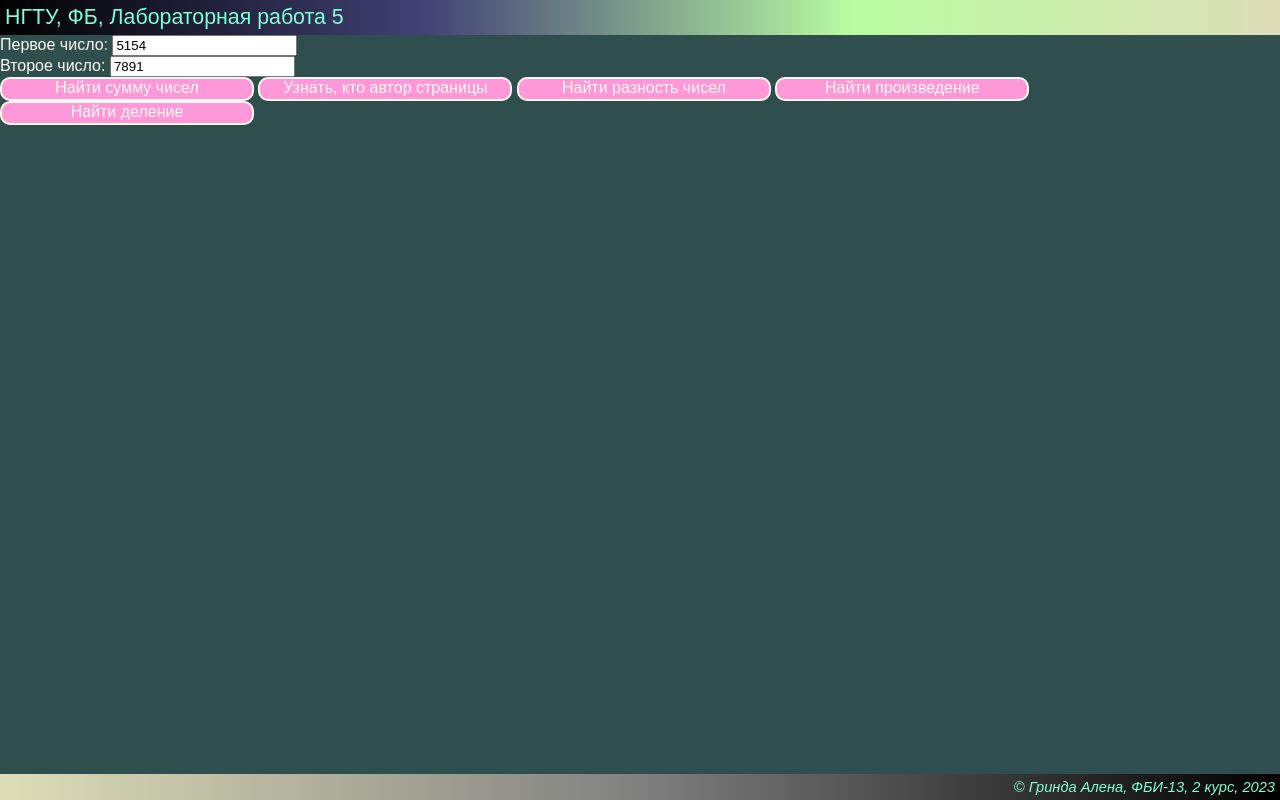
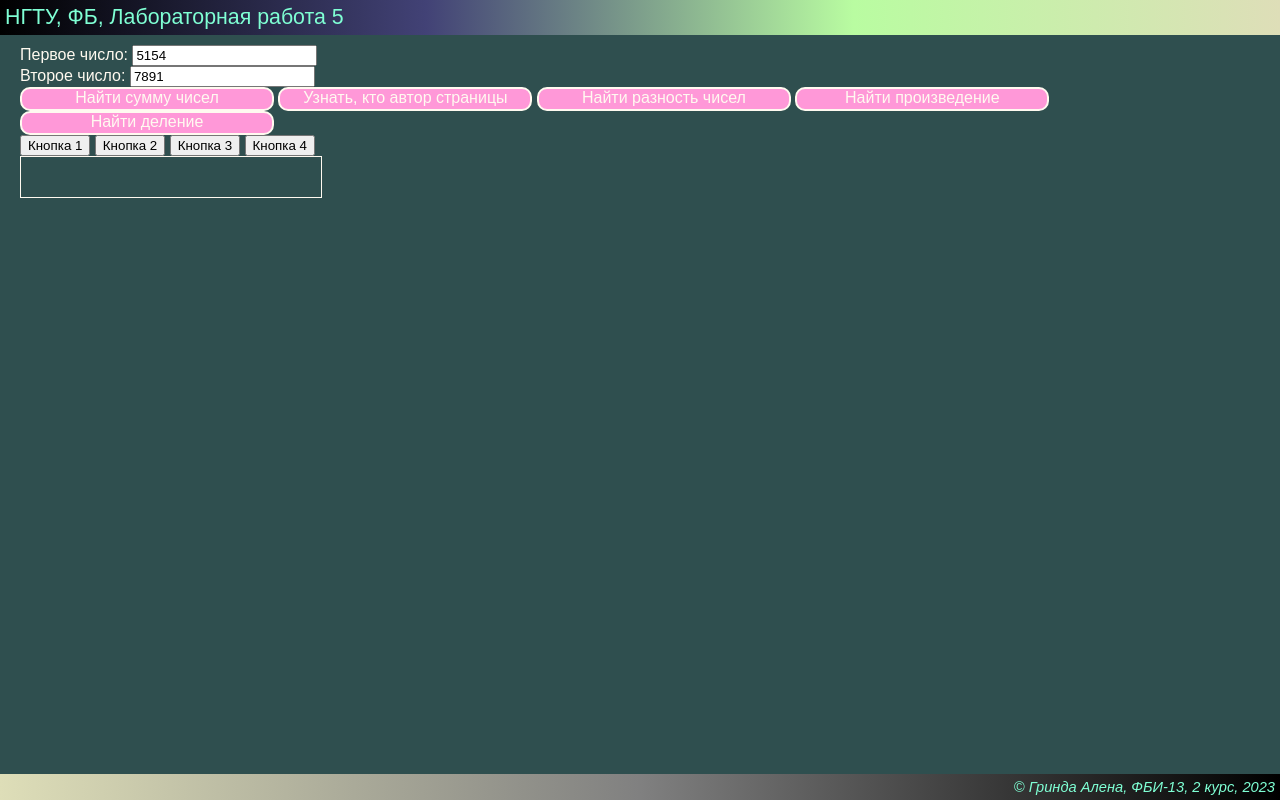
Before and after one commit to AlenaGrinda/web-prog-labs, a plain HTML site: page lab5.html in a window 1280 px wide. Drawn offline with Linux system fonts and the light colour scheme.

Commit message:
Изменение блока

```diff
--- a/lab5.html
+++ b/lab5.html
@@ -46,6 +46,13 @@
             let result = a/b;
             alert(a + ' поделить на ' + b + ' = ' + result);
         }
+        function changeOutput(buttonNum, backColor, textColor, border) {
+            let output = document.getElementById('output');
+            output.innerHTML = 'Нажата кнопка' + buttonNum;
+            output.style.backgroundColor = backColor;
+            output.style.color = textColor;
+
+        }
 
     </script>
     <style>
@@ -58,6 +65,11 @@
             border-radius: 10px;
             display: inline-block;
             cursor: pointer;
+        }
+        #output {
+            border: 1px solid;
+            width: 300px;
+            height: 40px;
         }
     </style>
 <head>
@@ -74,6 +86,13 @@
         <div class="messege" onclick="showRaznost()">Найти разность чисел</div>
         <div class="messege" onclick="showProizvedenie()">Найти произведение</div>
         <div class="messege" onclick="showDelenie()">Найти деление</div>
+        <div>
+            <input type="button" value="Кнопка 1" onclick="changeOutput(1,'red','yellow','dotted')">
+            <input type="button" value="Кнопка 2"onclick="changeOutput(2,'black','lime','dotted')">
+            <input type="button" value="Кнопка 3"onclick="changeOutput(3,'white', 'purple','dotted')">
+            <input type="button" value="Кнопка 4"onclick="changeOutput(4,'black','pink','dotted')">
+        </div>
+        <div id="output"></div>
     </main>
 
     <footer onclick="showAuthor()">
--- a/main.css
+++ b/main.css
@@ -11,6 +11,10 @@ header {
     margin: 0px;
     padding: 5px;
     font-size: 16pt;
+}
+
+main {
+    margin: 10px 20px;
 }
 footer {
     background: linear-gradient(to right,rgb(222, 222, 184), gray,black);
```
Also changed, not shown: lab1.html (+2 -4 lines), 1 other file.
